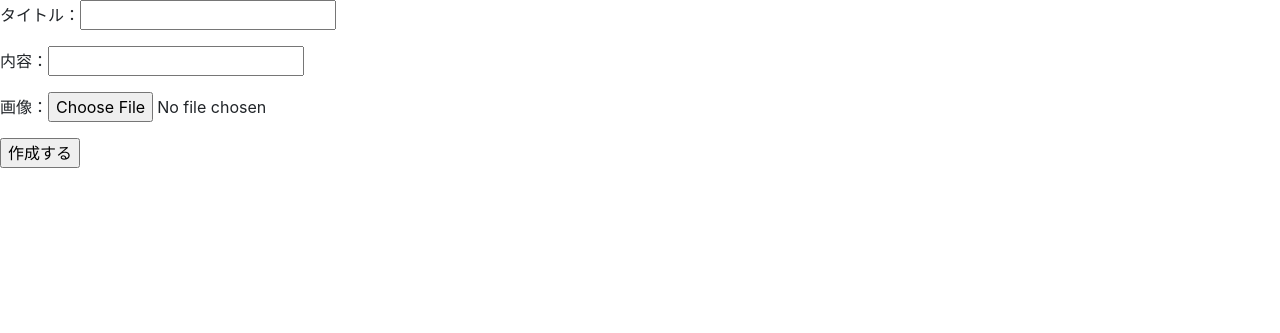
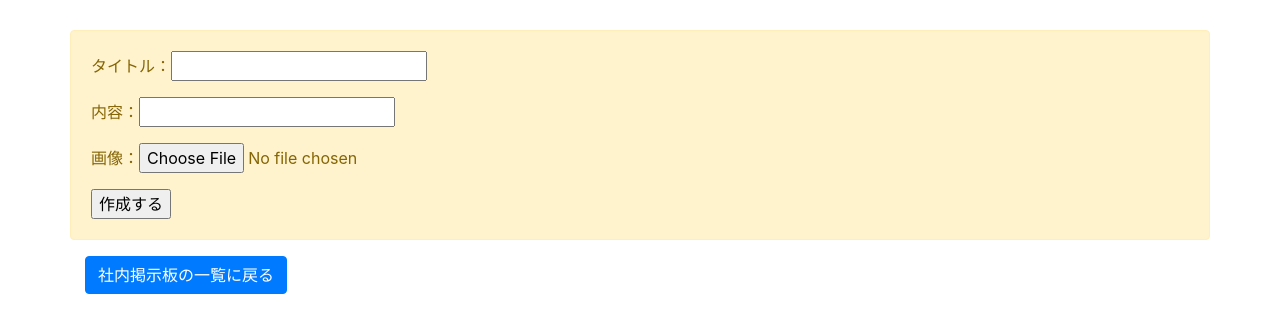
Before and after one commit to Yuta-Morishita/company_sns, a Django app: page /create/ in a window 1280 px wide. Shown: the top 333 px of the page. Run offline with Django 3.2, Linux system fonts and the light colour scheme; the visitor is signed in with stand-in values (Sample User, id 1); some libraries are stand-ins or nearby versions.

Commit message:
already fix

```diff
--- a/boardapp/models.py
+++ b/boardapp/models.py
@@ -5,7 +5,7 @@ class Board(models.Model):
     title = models.CharField(max_length=100)
     content = models.TextField()
     author = models.CharField(max_length=100)
-    images = models.ImageField(null=True)
+    images = models.ImageField(null=True, blank=True)
     good = models.IntegerField(null=True, blank=True, default=0)
     read = models.IntegerField(null=True, blank=True, default=0)
     readtext = models.CharField(max_length=200, null=True, blank=True)
--- a/boardapp/templates/base.html
+++ b/boardapp/templates/base.html
@@ -17,7 +17,7 @@
     <title>
 
         {% block title %}
-        社内
+        社内掲示板
         {% endblock title %}
 
     </title>
--- a/boardapp/templates/boardapp/create.html
+++ b/boardapp/templates/boardapp/create.html
@@ -1,16 +1,25 @@
 {% extends 'base.html' %}
+{% load static %}
 
+{% block customcss %}
+<link rel="stylesheet" type="text/css" href="{% static 'mystyle.css' %}">
+{% endblock customcss %}
 
 {% block content %}
 
 {% if user.is_authenticated %}
+<div class="create-top container alert alert-warning" role="alert">
     <form action="" method="POST" enctype="multipart/form-data">{% csrf_token %}
         <p>タイトル：<input type="text" name="title"></p>
         <p>内容：<input type="text" name="content"></p>
         <p>画像：<input type="file" name="images"></p>
         <input type="hidden" name="author" value="{{ user.username }}">
+        <input type="hidden" name="readtext" value="{{ user.username }}">
         <input type="submit" value="作成する">
     </form>
+</div>
+<div class="container"><a href="{% url 'list' %}" class="btn btn-primary" role="button"
+        aria-pressed="true">社内掲示板の一覧に戻る</a></div>
 {% else %}
 ログインしてください
 {% endif %}
--- a/boardapp/views.py
+++ b/boardapp/views.py
@@ -74,5 +74,5 @@ def readfunc(request, pk):
 class CreateView(generic.CreateView):
     template_name = 'boardapp/create.html'
     model = Board
-    fields = ('title', 'content', 'author', 'images')
+    fields = ('title', 'content', 'author', 'images', 'read', 'readtext')
     success_url = reverse_lazy('list')
--- /dev/null
+++ b/static/mystyle.css
@@ -0,0 +1,8 @@
+.top {
+    margin-top: 30px;
+}
+
+.create-top {
+    margin-top: 30px;
+    padding: 20px;
+}
```
Also changed, not shown: boardapp/templates/boardapp/detail.html (+11 -2 lines), boardapp/templates/boardapp/list.html (+8 -4 lines), boardapp/templates/boardapp/login.html (+7 -0 lines), boardapp/migrations/0003_auto_20200504_1149.py (added). Lines whose indentation alone changed are shown as unchanged.
